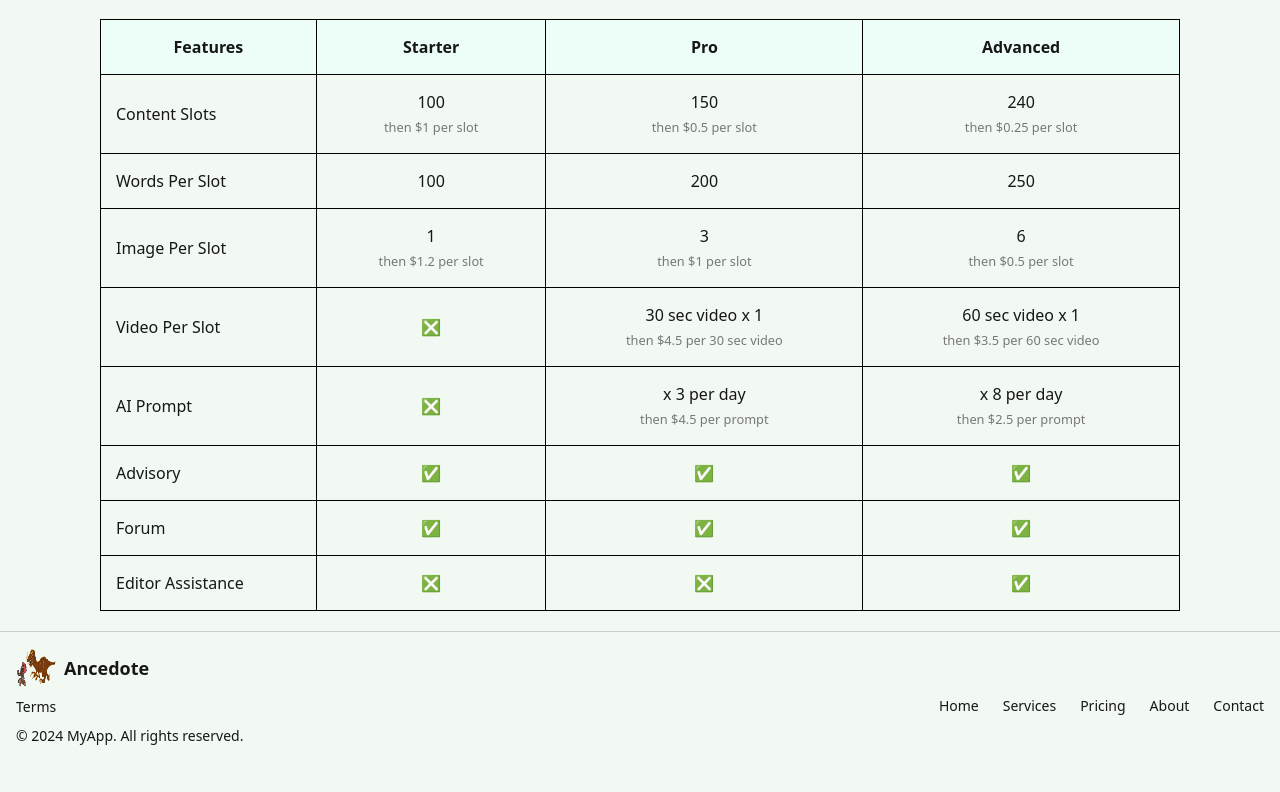
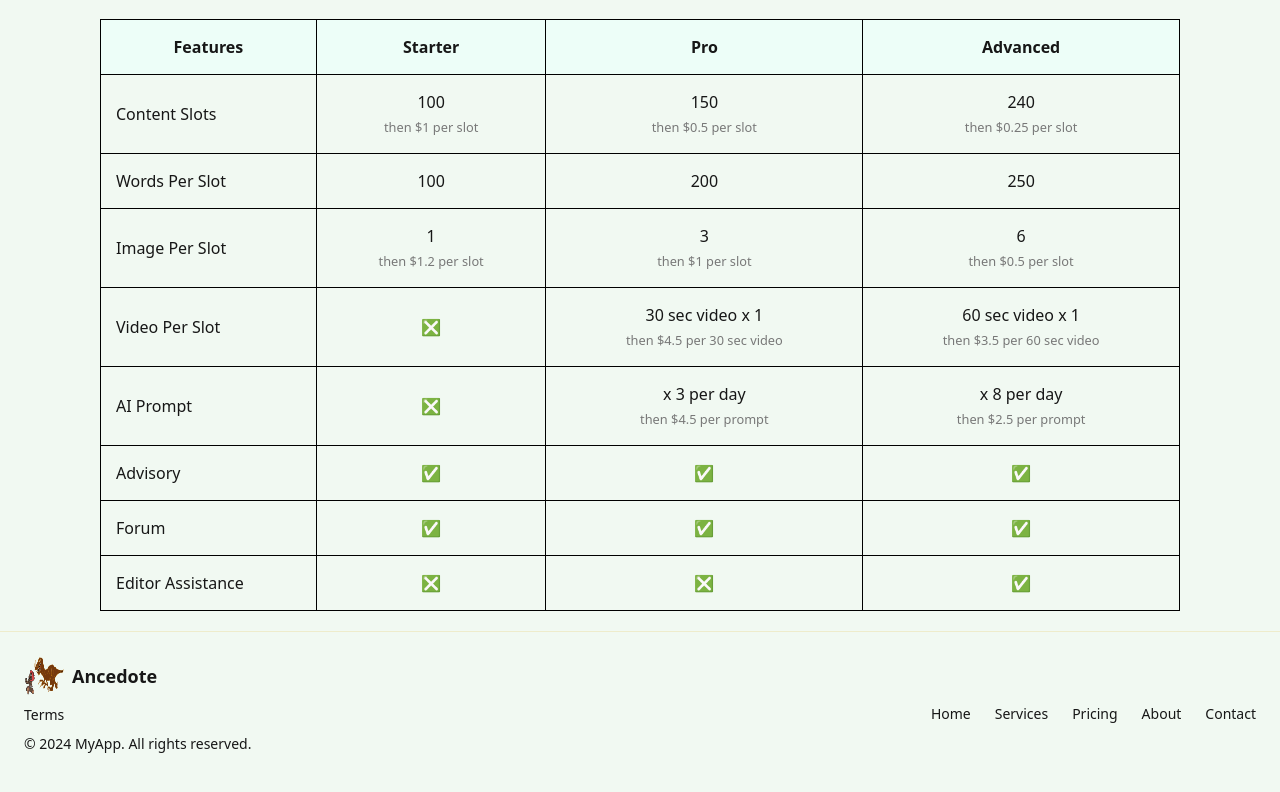
Before and after one commit to exiafuture/StarchMilk-MVP, a Next.js app: page /pricing-plans in a window 1280 px wide. Shown: the part 777-1569 px from the top of the page. Built offline with nearby package versions, Linux system fonts and the light colour scheme.

Commit message:
changed style

```diff
--- a/app/components/footer.css
+++ b/app/components/footer.css
@@ -4,8 +4,9 @@
   flex-direction: column;
   justify-content: space-between;
   align-items: center;
-  padding: 16px;
-  border-top: 1px solid #ccc;
+  padding: 24px;
+  margin-bottom: 4rem;
+  border-top: 1px solid #eeeccc;
 }
 
 /* Section A styling */
@@ -68,6 +69,7 @@
 /* Responsive design */
 @media (min-width: 934px) {
   .footer {
+    margin-bottom: 0rem;
     flex-direction: row;
   }
 
--- a/app/pricing-plans/pricing.css
+++ b/app/pricing-plans/pricing.css
@@ -246,7 +246,7 @@
 
   .comparison-mobile-view {
     display: block;
-    margin-bottom: 5rem;
+    margin-bottom: 2.2rem;
   }
 
   .plan-selector {
```
